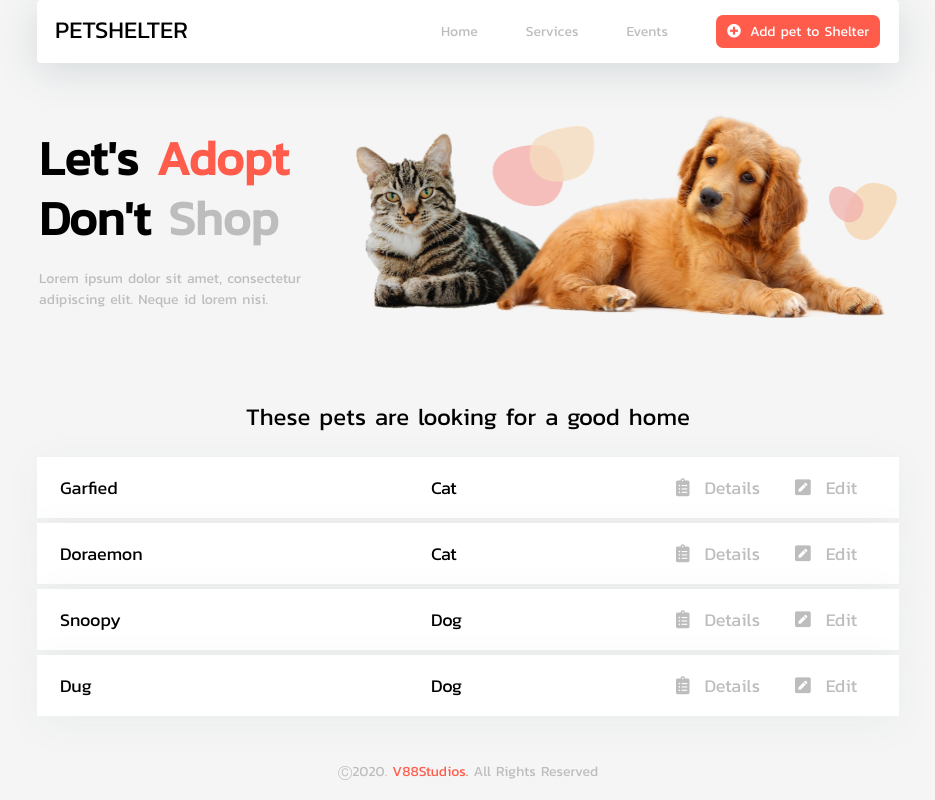
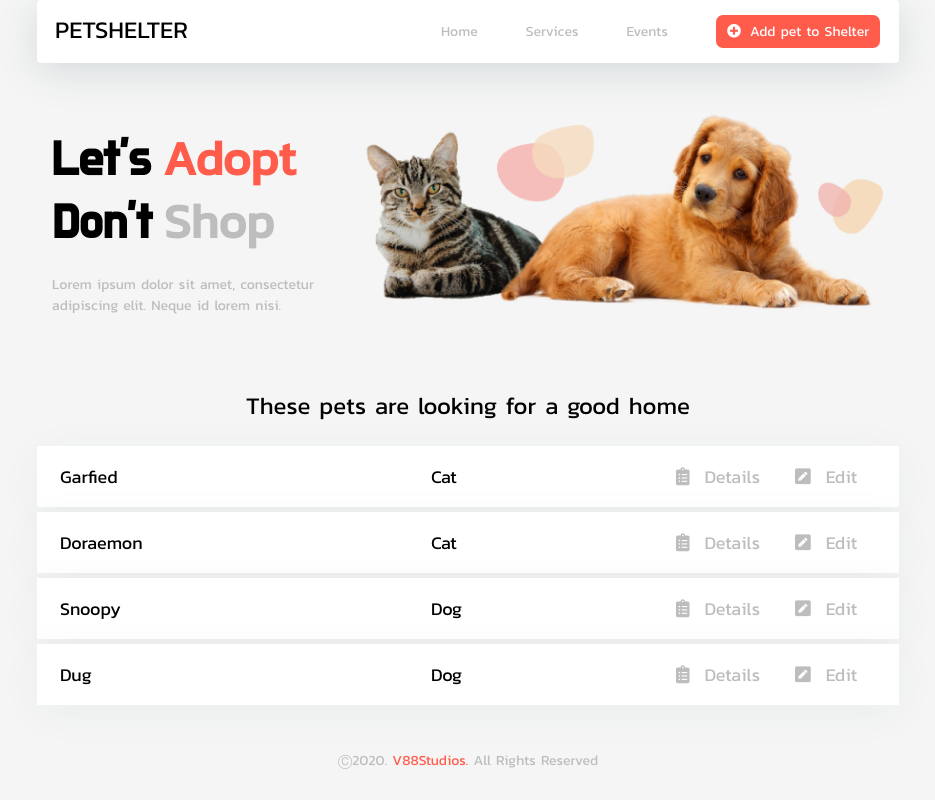
Before and after one commit to RenzLesterH/Pet_Shelter, a React (Create React App) app: page / in a window 1280 px wide. Shown: the whole page, without its empty margins (172-1107 px from the left). Built offline with nearby package versions, Linux system fonts and the light colour scheme.

Commit message:
New font is added and header in banner is edited.

```diff
--- a/src/components/stylesheets/banner_add_pets_styles.scss
+++ b/src/components/stylesheets/banner_add_pets_styles.scss
@@ -1,17 +1,23 @@
 /*Banner component css*/
+@font-face {
+    font-family: banner_font;
+    src: url(../fonts/DoHyeon-Regular.ttf);
+}
 section#add_pet_shelter_banner {
     margin: 40px auto 53px auto;
 
     div#add_pet_shelter_banner_moto {
         display: inline-block;
+        margin-right: 15px;
+        padding: 40px 0px 0px 15px;
         vertical-align: top;
         width: 364px;
-        padding: 40px 0px 0px 15px;
-        margin-right: 15px;
         h1 {
+            font-family: banner_font;
             font-size: 48px;
+            font-style: normal;
+            font-weight: 400;
             line-height: 60px;
-
             span:first-child {
                 color: #FF5C4C;
             }
@@ -29,8 +35,4 @@ section#add_pet_shelter_banner {
             margin-top: 15px;
         }
     }
-
-    img#add_pet_shelter_banner {
-        //margin 66px form right
-    }
 }
--- a/src/components/stylesheets/banner_styles.scss
+++ b/src/components/stylesheets/banner_styles.scss
@@ -1,17 +1,20 @@
 /*Banner component css*/
+@font-face {
+    font-family: banner_font;
+    src: url(../fonts/DoHyeon-Regular.ttf);
+}
 section#pet_shelter_banner {
     margin: 40px auto;
 
     div#pet_shelter_banner_moto {
         display: inline-block;
+        padding: 25px 0px 0px 15px;
         vertical-align: top;
         width: 264.03px;
-        padding: 25px 0px 0px 2px;
-
         h1 {
+            font-family: banner_font;
             font-size: 48px;
             line-height: 60px;
-
             span:first-child {
                 color: #FF5C4C;
             }
@@ -31,6 +34,6 @@ section#pet_shelter_banner {
     }
 
     img#pet_shelter_banner {
-        width: 595.32px;
+        width: 568px;
     }
 }
```
Also changed, not shown: src/components/fonts/DoHyeon-Regular.ttf (added).
